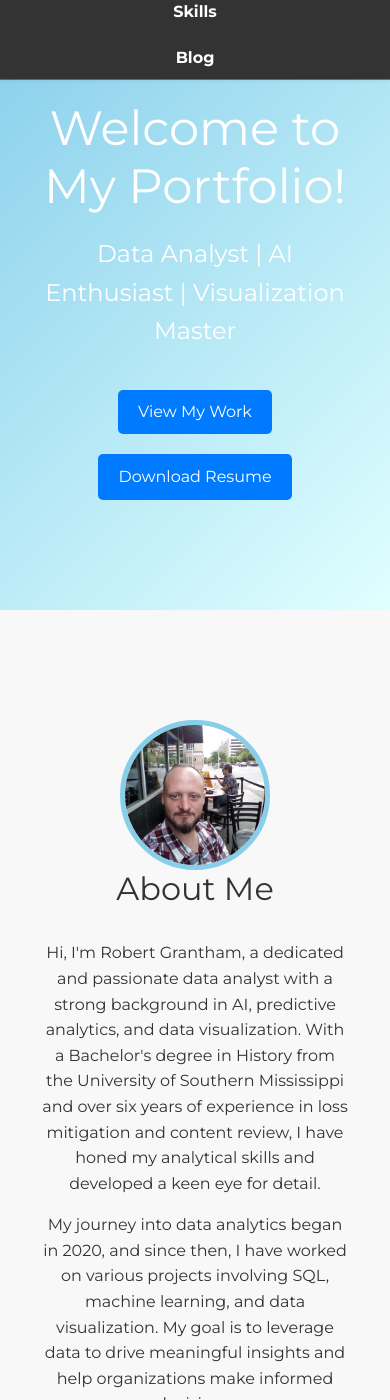
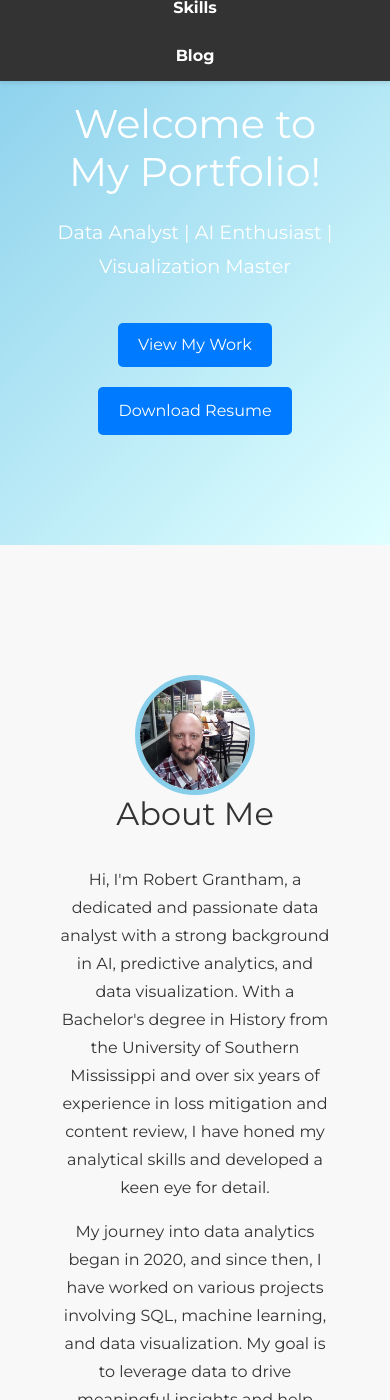
Before and after one commit to rgrantham82/rgrantham82.github.io, a Jekyll site: the page built from index.html, in a window 390 px wide and 1400 px high. Built offline with Jekyll 4.4.1, drawn with Linux system fonts in a browser that asks for light colours; nearby versions of some CDN libraries.

Commit message:
Update styles.css

```diff
--- a/assets/css/styles.css
+++ b/assets/css/styles.css
@@ -24,10 +24,12 @@
 
 body {
     font-family: Montserrat, sans-serif;
-    line-height: 1.6;
+    font-size: 16px;
+    line-height: 1.75;
     color: var(--text-color);
     background-color: var(--background-color);
     margin: 0;
+    scroll-behavior: smooth; /* Smooth scrolling */
 }
 
 .container {
@@ -84,9 +86,13 @@
 }
 
 .nav-links a:hover,
+.nav-links a:focus,
 .social-icons a:hover,
-a:hover {
+a:hover,
+a:focus {
     color: var(--primary-color);
+    outline: none; /* Remove default outline */
+    box-shadow: 0 0 0 2px var(--primary-color); /* Add custom focus outline */
 }
 
 .navbar-toggle {
@@ -399,218 +405,104 @@
     animation: slideInFromRight 1s ease-in;
 }
 
-/* Projects section */
-
-#projects {
-    padding: 60px 0;
-    animation: fadeIn 1s ease-in;
-}
-
-.projects-container {
-    display: grid;
-    grid-template-columns: repeat(auto-fit, minmax(250px, 1fr));
-    gap: 20px;
-    justify-content: center;
-}
-
-.project-card {
-    background-color: #fff;
-    border: 1px solid #eee;
-    border-radius: 10px;
-    padding: 20px;
-    transition: transform 0.3s, box-shadow 0.3s;
-    animation: zoomIn 1s ease-in;
-}
-
-.project-card img {
-    max-width: 100%;
-    border-radius: 10px;
-    transition: transform 0.3s, opacity 0.3s;
-}
-
-.project-card img:hover {
-    transform: scale(1.05);
-    opacity: 0.8;
-}
-
-.project-card p {
-    margin-bottom: 20px;
-}
-
-.project-card .btn,
-.project-card .btn-github {
-    background-color: var(--accent-color);
-    color: var(--text-color);
-    padding: 10px 20px;
-    text-decoration: none;
-    border-radius: 5px;
-    display: inline-block;
-    margin-bottom: 10px;
-    transition: background-color 0.3s;
-}
-
-.project-card:hover {
-    transform: translateY(-5px);
-}
-
-.project-card .btn:hover,
-.project-card .btn-github:hover {
-    background-color: rgba(255, 171, 64, 0.9);
-}
-
-/* Contact section */
-
-.contact-section {
-    padding: 60px 20px;
-    margin: 0 20px;
-    background-color: #f9f9f9;
-    animation: fadeIn 1s ease-in;
-}
-
-.contact-container {
-    display: flex;
-    flex-wrap: wrap;
-    justify-content: space-between;
-}
-
-.contact-info {
-    flex: 1 1 40%;
-    margin-bottom: 20px;
-    animation: slideInFromLeft 1s ease-in;
-}
-
-.contact-form {
-    flex: 1 1 55%;
-    display: flex;
-    flex-direction: column;
-    animation: slideInFromRight 1s ease-in;
-}
-
-.contact-form input,
-.contact-form textarea {
-    width: 100%;
-    padding: 10px;
-    margin-bottom: 10px;
-    border: 1px solid #ccc;
-    border-radius: 5px;
-    font-size: 1rem;
-}
-
-.contact-form input[type="submit"] {
-    background-color: var(--accent-color);
-    color: #fff;
-    border: none;
-    cursor: pointer;
-    transition: background-color 0.3s;
-}
-
-.contact-form input[type="submit"]:hover {
-    background-color: rgba(255, 171, 64, 0.9);
-}
-
-/* Center section headers */
-section h2 {
-  text-align: center;
-}
-
-/* Skills section styling */
-.skills-container {
-  display: grid;
-  grid-template-columns: 1fr;
-  gap: 20px;
-  justify-items: center;
-  margin: 0 auto;
-  max-width: 800px;
-}
-
-.skills-list {
-  display: grid;
-  grid-template-columns: 1fr 1fr;
-  gap: 10px;
-  list-style: none;
-  padding: 0;
-  text-align: center;
-}
-
-.skills-list li {
-  margin: 10px 0;
-}
-
 /* Responsive design */
 @media (max-width: 768px) {
-  .skills-list {
-    grid-template-columns: 1fr;
-  }
-}
+    .navbar-toggle {
+        display: block;
+    }
 
-/* Animations */
+    .nav-links {
+        position: absolute;
+        top: 70px;
+        left: 0;
+        width: 100%;
+        flex-direction: column;
+        align-items: center;
+        background-color: var(--header-footer-background);
+        transform: translateY(-100%);
+        transition: transform 0.3s ease-in-out;
+    }
 
-@keyframes fadeIn {
-    from {
-        opacity: 0;
+    .nav-links li {
+        margin: 10px 0;
     }
-    to {
-        opacity: 1;
+
+    .nav-links.active {
+        transform: translateY(0);
     }
-}
 
-@keyframes slideInFromLeft {
-    from {
-        transform: translateX(-100%);
-        opacity: 0;
+    .contact-container {
+        flex-direction: column;
     }
-    to {
-        transform: translateX(0);
-        opacity: 1;
+
+    .contact-info,
+    .contact-form {
+        flex: 1 1 100%;
+        margin-bottom: 20px;
     }
-}
 
-@keyframes slideInFromRight {
-    from {
-        transform: translateX(100%);
-        opacity: 0;
+    /* Adjustments for the hero section */
+    .hero h1 {
+        font-size: 2.5rem;
     }
-    to {
-        transform: translateX(0);
-        opacity: 1;
+
+    .hero p {
+        font-size: 1.2rem;
     }
-}
 
-@keyframes slideInFromBottom {
-    from {
-        transform: translateY(100%);
-        opacity: 0;
+    /* Adjustments for the about section */
+    .about-container {
+        padding: 20px;
     }
-    to {
-        transform: translateY(0);
-        opacity: 1;
+
+    .about-container .about-image {
+        width: 120px;
+        height: 120px;
     }
-}
 
-@keyframes zoomIn {
-    from {
-        transform: scale(0.8);
-        opacity: 0;
+    .about-container .about-text {
+        font-size: 1rem;
     }
-    to {
-        transform: scale(1);
-        opacity: 1;
+
+    /* Adjustments for the blog section */
+    .blog-article h3 {
+        font-size: 1.5rem;
     }
-}
 
-@keyframes fadeInUp {
-    from {
-        transform: translateY(20px);
-        opacity: 0;
+    .blog-article p {
+        font-size: 1rem;
     }
-    to {
-        transform: translateY(0);
-        opacity: 1;
+
+    /* Adjustments for the projects section */
+    .projects-container {
+        grid-template-columns: 1fr;
+    }
+
+    .project-card {
+        padding: 15px;
+    }
+
+    .project-card img {
+        max-width: 100%;
+        height: auto;
+    }
+
+    .project-card p {
+        font-size: 1rem;
+    }
+
+    /* Adjustments for the contact section */
+    .contact-form input,
+    .contact-form textarea {
+        font-size: 1rem;
+    }
+
+    .contact-form input[type="submit"] {
+        padding: 10px;
     }
 }
 
 /* Utility classes */
-
 .text-center {
     text-align: center;
 }
@@ -632,7 +524,6 @@
 }
 
 /* Media queries */
-
 @media (max-width: 768px) {
     .navbar-toggle {
         display: block;
```
